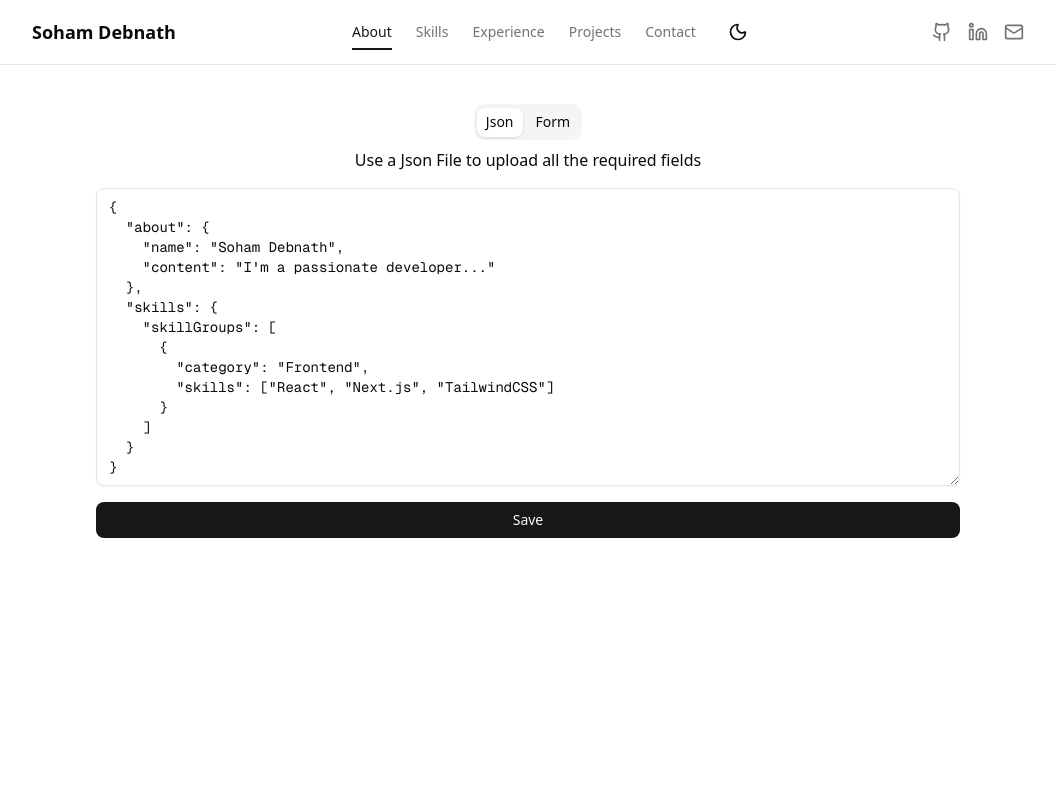
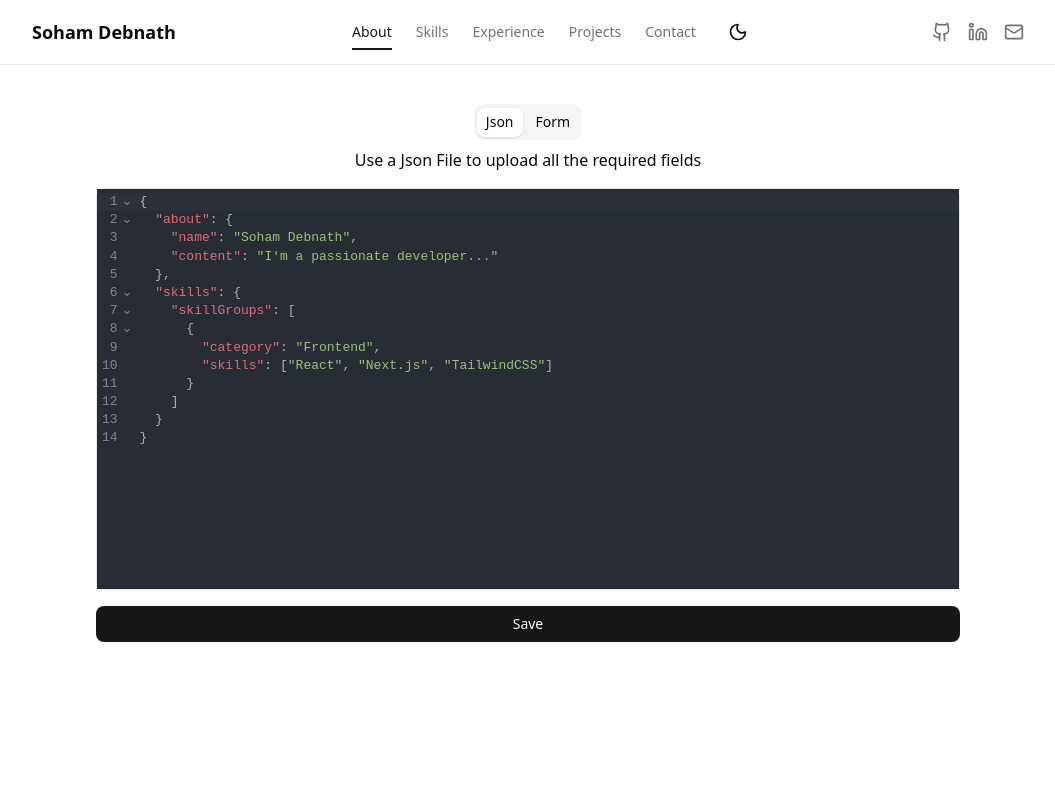
Before and after one commit to Popo047/portfilio, a Next.js app: page /admin in a window 1280 px wide. Shown: the top 800 px of the page, without its empty margins (112-1167 px from the left). Built offline with nearby package versions, Linux system fonts and the light colour scheme.

Commit message:
Revert the revert, kept codemirror

```diff
--- a/src/components/sections/JsonForm.tsx
+++ b/src/components/sections/JsonForm.tsx
@@ -4,8 +4,8 @@ import { useState } from "react";
 import { Button } from "@/components/ui/button";
 import { toast } from "sonner";
 
-// import CodeMirror from "@uiw/react-codemirror";
-// import { json } from "@codemirror/lang-json";
+import CodeMirror from "@uiw/react-codemirror";
+import { json } from "@codemirror/lang-json";
 import { SectionData } from "@/app/admin/types";
 import { Textarea } from "../ui/textarea";
 
@@ -44,7 +44,21 @@ export function JsonForm({ onSave }: JsonFormProps) {
 	};
 
 	return (
-		<div className="flex flex-col p-4 max-w-4xl mx-auto space-y-4">
+		<div>
+			<div className="md:flex  md:flex-col hidden p-4 max-w-4xl mx-auto space-y-4">
+				<CodeMirror
+					value={jsonInput}
+					height="400px"
+					extensions={[json()]}
+					onChange={(value) => setJsonInput(value)}
+					className="border rounded-md"
+					theme="dark"
+				/>
+
+				{error && <p className="text-red-500 text-sm">{error}</p>}
+				<Button onClick={handleSubmit}>Save</Button>
+			</div>
+			<div className="md:hidden flex flex-col p-4 max-w-4xl mx-auto space-y-4">
 				<Textarea
 					rows={20}
 					value={jsonInput}
@@ -69,5 +83,6 @@ export function JsonForm({ onSave }: JsonFormProps) {
 
 				<Button onClick={handleSubmit}>Save</Button>
 			</div>
+		</div>
 	);
 }
```
Lines whose indentation alone changed are shown as unchanged.
